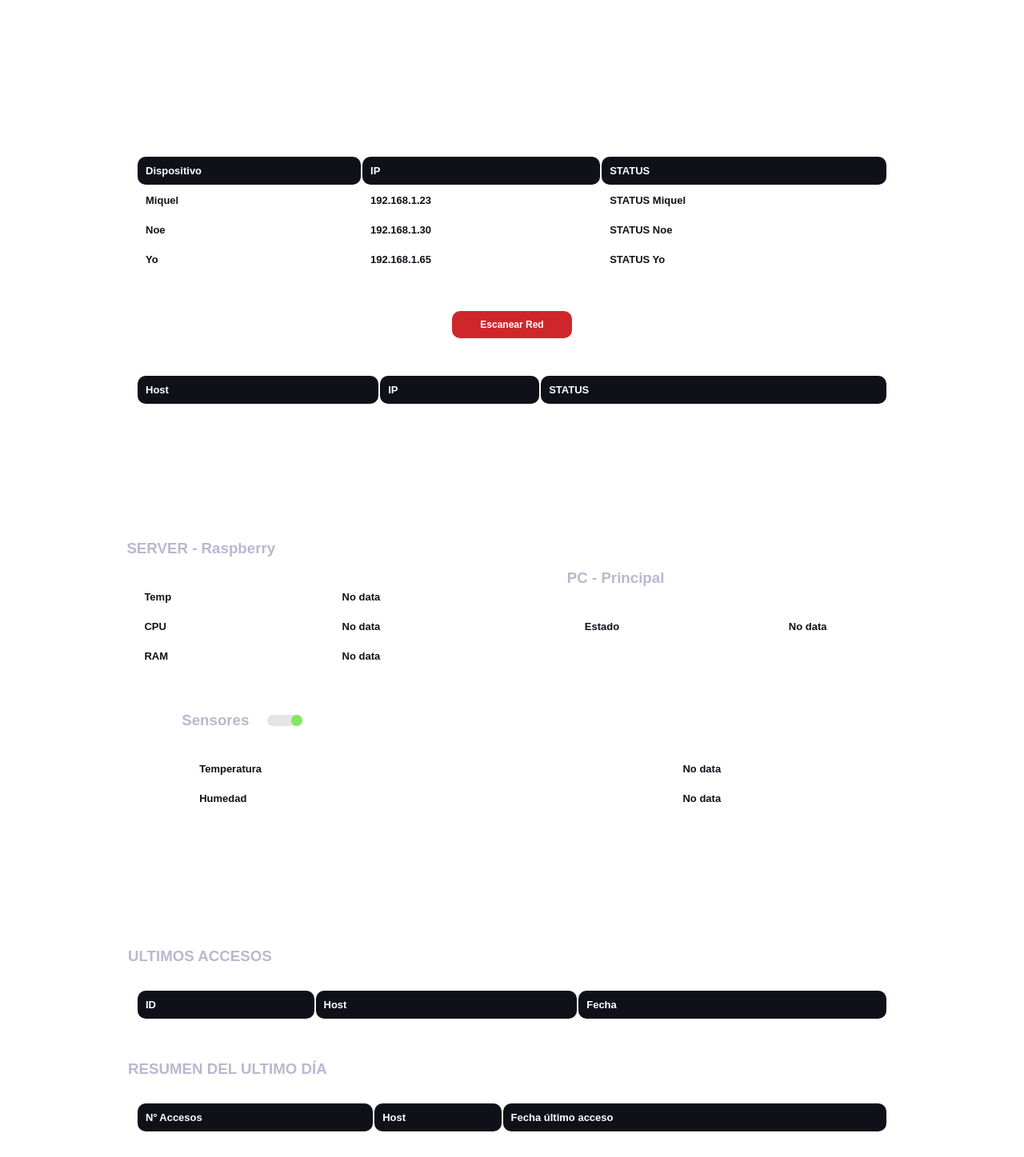
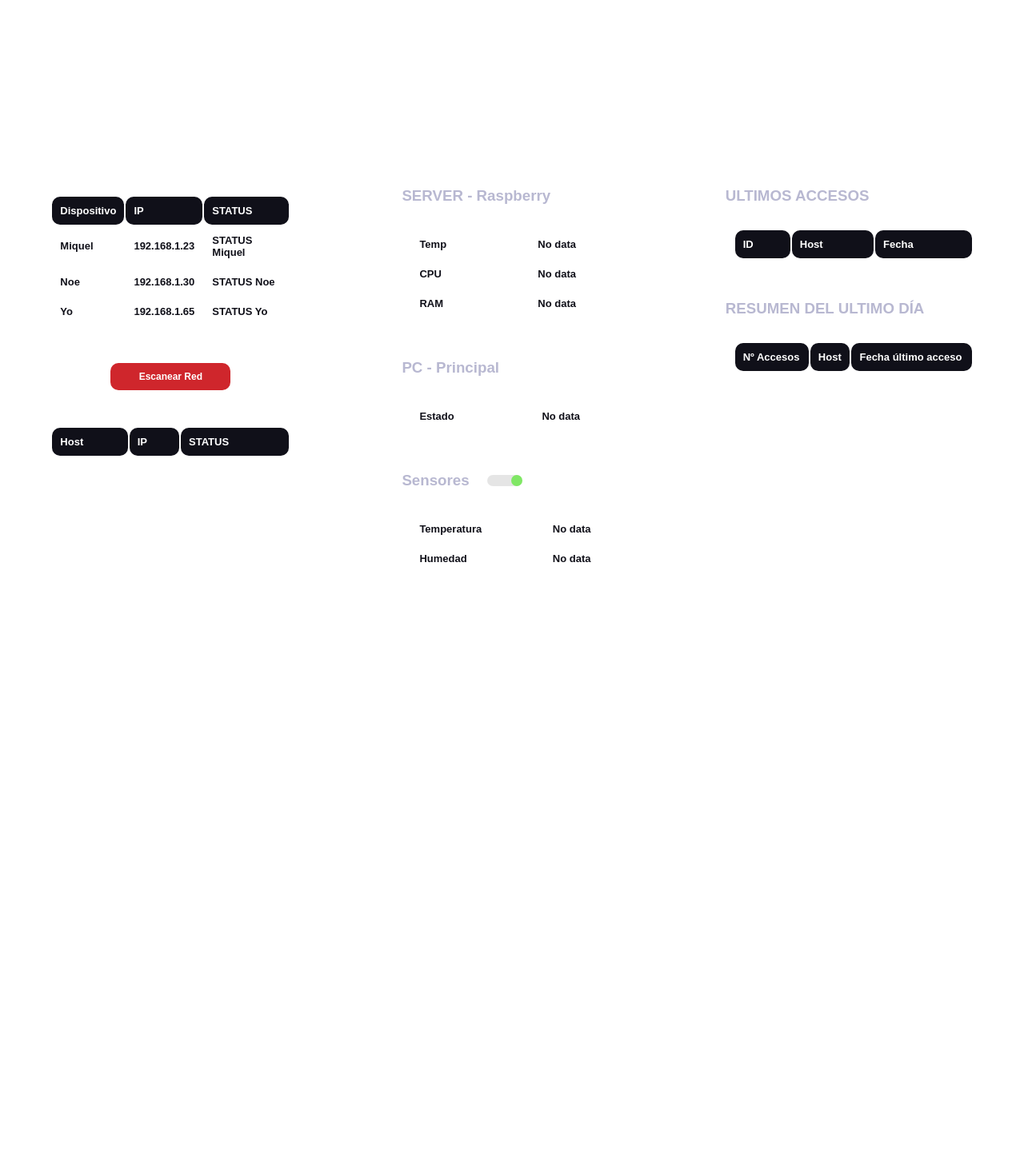
Before and after one commit to alexmncn/rsp-server, a Flask app: template templates/estadisticas.html in a window 1280 px wide. Shown: the whole page at 80% size. After the commit the page ends 703 px from the top, so only its background shows below. Run offline with Flask 3, Linux system fonts and the light colour scheme; the template is opened without the code that fills it, so the values that code supplies are empty; parts of the project's set-up code (start-up, migrations or seed data) failed here and were passed over; some web fonts are replaced.

Commit message:
Reorganizacion pagina estadísticas

```diff
--- a/static/styles-estadisticas.css
+++ b/static/styles-estadisticas.css
@@ -92,12 +92,15 @@ h1 {
 /*Contenido de la pagina, margen para evitar el header*/
 main {
   margin-top: 96px; /* Ajusta según la altura de tu encabezado */
+  display: flex;
+  flex-wrap: wrap;
 }
 
 .container {
+  flex: 1 1 400px;
   display: flex;
   flex-direction: column; /* Coloca los elementos en una columna vertical */
-  justify-content: center; /* Centra verticalmente los elementos */
+  /*justify-content: center; /* Centra verticalmente los elementos */
   align-items: center; /* Centra horizontalmente los elementos */
   margin-top: 50px;
   text-align: center;
```
